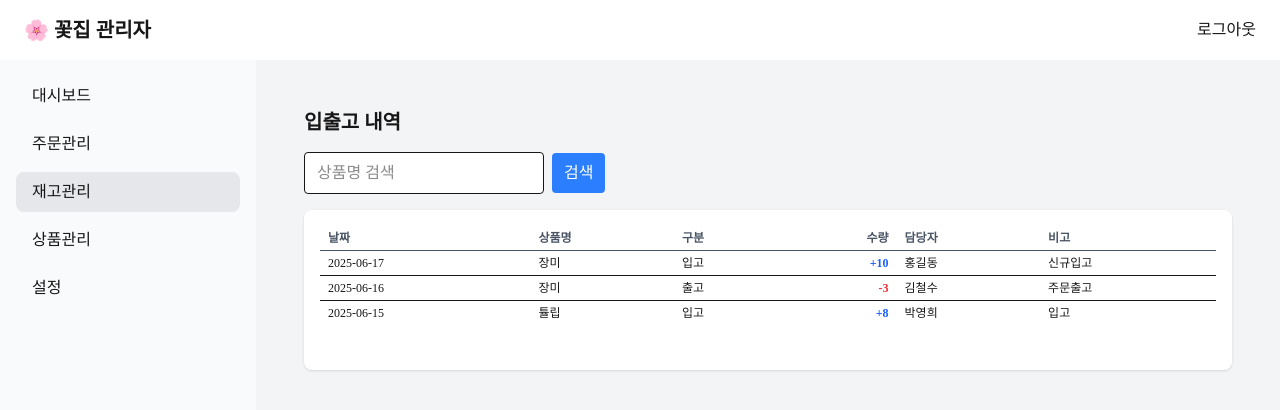
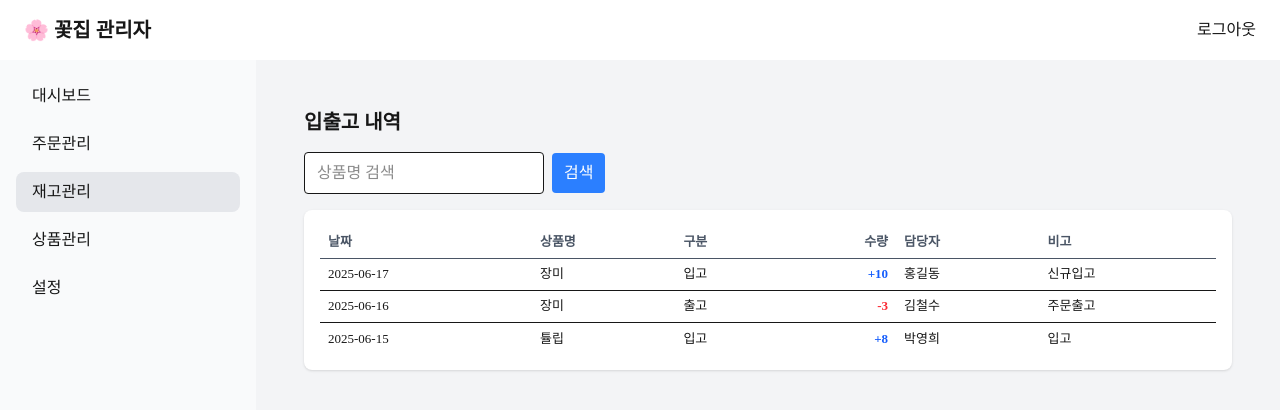
Before and after one commit to Jisun-K/flowers-admin, a Next.js app: page /inventory in a window 1280 px wide. Shown: the top 410 px of the page. Built offline with nearby package versions, Linux system fonts and the light colour scheme; a web font is replaced by a local one.

Commit message:
💄 재고관리 리스트  UI 수정

```diff
--- a/src/app/inventory/page.tsx
+++ b/src/app/inventory/page.tsx
@@ -40,7 +40,7 @@ export default function InventoryPage() {
                 </button>
             </form>
             <div
-                className="bg-white rounded-lg shadow p-4"
+                className="bg-white rounded-lg shadow p-4  max-w-screen-xl mx-auto"
                 style={{ maxHeight: 320, overflowY: "auto", minHeight: 160 }}
             >
                 {filtered.length === 0 ? (
@@ -48,7 +48,7 @@ export default function InventoryPage() {
                 ) : (
                     <table className="w-full text-xs">
                         <thead>
-                            <tr className="text-gray-600 border-b">
+                            <tr className="text-gray-600 border-b  text-[13px] h-8">
                                 <th className="py-1 px-2 text-left">날짜</th>
                                 <th className="py-1 px-2 text-left">상품명</th>
                                 <th className="py-1 px-2 text-left">구분</th>
@@ -59,7 +59,7 @@ export default function InventoryPage() {
                         </thead>
                         <tbody>
                             {filtered.map((item, idx) => (
-                                <tr key={idx} className="border-b last:border-b-0">
+                                <tr key={idx} className="border-b last:border-b-0  text-[13px] h-8">
                                     <td className="py-1 px-2">{item.date}</td>
                                     <td className="py-1 px-2">{item.name}</td>
                                     <td className="py-1 px-2">{item.type}</td>
```
